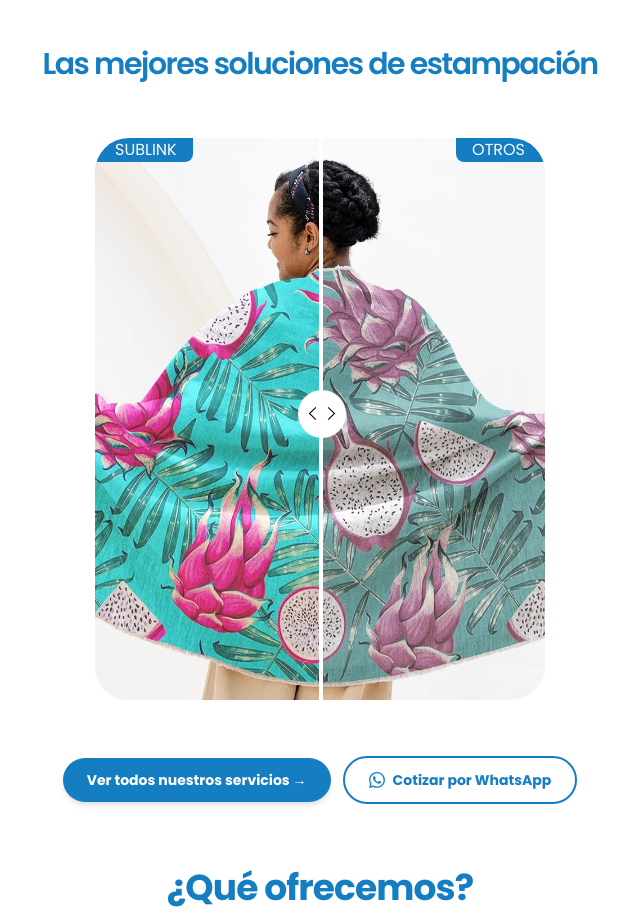
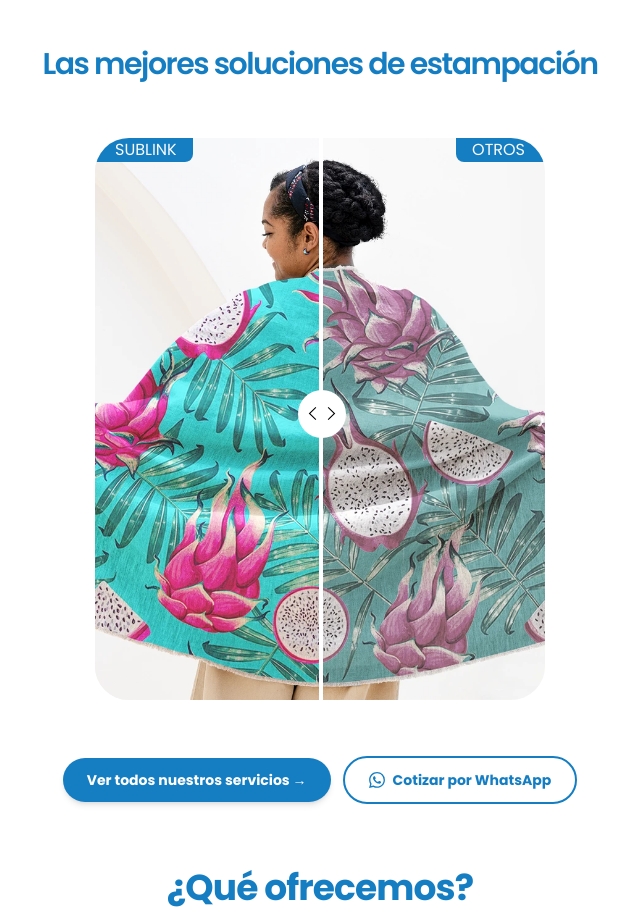
Before and after one commit to ivansilvauc-lgtm/sublink-main, a Next.js app: page / in a window 1280 px wide. Shown: the part 1940-2864 px from the top of the page, without its empty margins (320-960 px from the left). Built offline with nearby package versions, Linux system fonts and the light colour scheme; no server answers.

Commit message:
Round 21: proporcion correcta en imagenes antes/despues de Estampacion

```diff
--- a/src/components/Estampacion/Estampacion.tsx
+++ b/src/components/Estampacion/Estampacion.tsx
@@ -56,14 +56,14 @@ export const Estampacion = () => {
                 >
                     <Image src="/img/estampacion/before-sublink.webp" width={800} height={910} sizes="(min-width: 480px) 450px, 100vw"
                         alt="Mujer de espalda sosteniendo tela estampada descolorida"
-                        className="absolute h-full"
+                        className="absolute h-full w-full object-cover"
                     />
                     <div className="absolute top-0 left-0 right-0 w-full max-w-[450px] aspect-[40/50] m-auto overflow-hidden select-none"
                         style={{ clipPath: `inset(0 ${100 - sliderPosition}% 0 0)` }}
                     >
                         <Image src="/img/estampacion/after-sublink.webp" width={800} height={910} sizes="(min-width: 480px) 450px, 100vw"
                             alt="Mujer de espalpa sosteniendo tela estampada colorida"
-                            className="absolute h-full"
+                            className="absolute h-full w-full object-cover"
                         />
                     </div>
                     <div className="absolute top-0 bottom-0 w-1 bg-white cursor-ew-resize" style={{ left: `calc(${sliderPosition}% - 1px)` }}>
```
